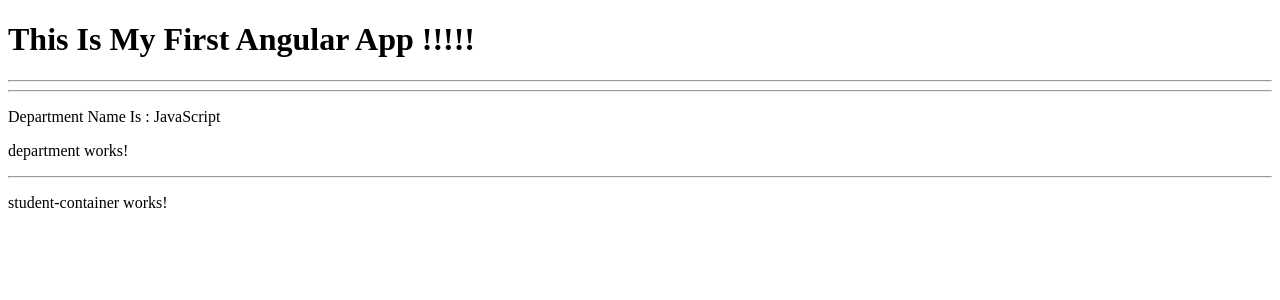
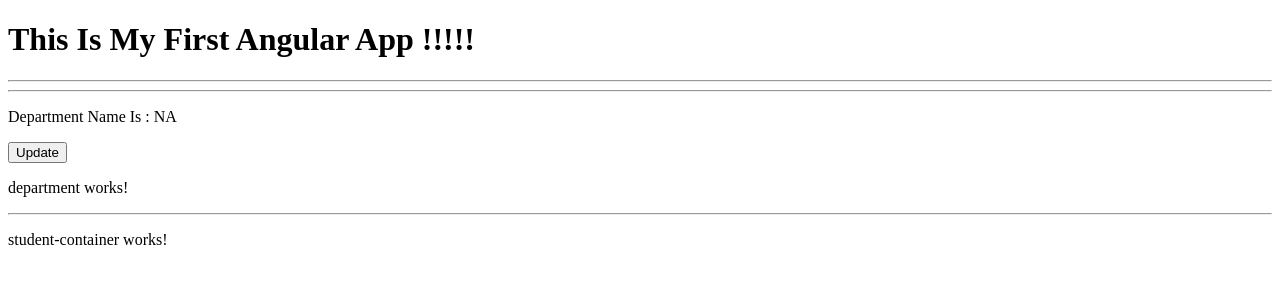
Before and after one commit to vinoddsce/angular-app-nisha, an Angular app: page / in a window 1280 px wide. Shown: the top 300 px of the page. Built offline with nearby package versions, Linux system fonts and the light colour scheme.

Commit message:
Event Binding

```diff
--- a/src/app/app.component.html
+++ b/src/app/app.component.html
@@ -3,7 +3,7 @@
 <hr />
 <hr />
 
-<app-department-container [departmentName]="departmentName"></app-department-container>
+<app-department-container [departmentName]="departmentName" (updateDeptName)="updateDeptName()"></app-department-container>
 
 <hr />
 
--- a/src/app/app.component.ts
+++ b/src/app/app.component.ts
@@ -7,5 +7,11 @@
 })
 export class AppComponent {
   title: string = 'This Is My First Angular App !!!!!';
-  departmentName: string = "JavaScript";
+  departmentName: string = "NA";
+
+  updateDeptName() {
+    console.log("AppComponent->updateDeptName()");
+    this.departmentName = "Name Updated";
+  }
+
 }
--- a/src/app/department-container/department-container.component.html
+++ b/src/app/department-container/department-container.component.html
@@ -1,3 +1,4 @@
 <p>Department Name Is : {{departmentName}}</p>
+<button type="button" (click)="updateDepartmentName()">Update</button>
 
 <app-department></app-department>
--- a/src/app/department-container/department-container.component.ts
+++ b/src/app/department-container/department-container.component.ts
@@ -1,4 +1,4 @@
-import { Component, OnInit, Input } from '@angular/core';
+import { Component, OnInit, Input, EventEmitter, Output } from '@angular/core';
 
 @Component({
   selector: 'app-department-container',
@@ -9,4 +9,10 @@
 
   @Input() departmentName: string = "";
 
+  @Output() updateDeptName: EventEmitter<void> = new EventEmitter<void>();
+
+  updateDepartmentName() {
+    console.log("Update clicked !!!!!");
+    this.updateDeptName.emit();
+  }
 }
```
